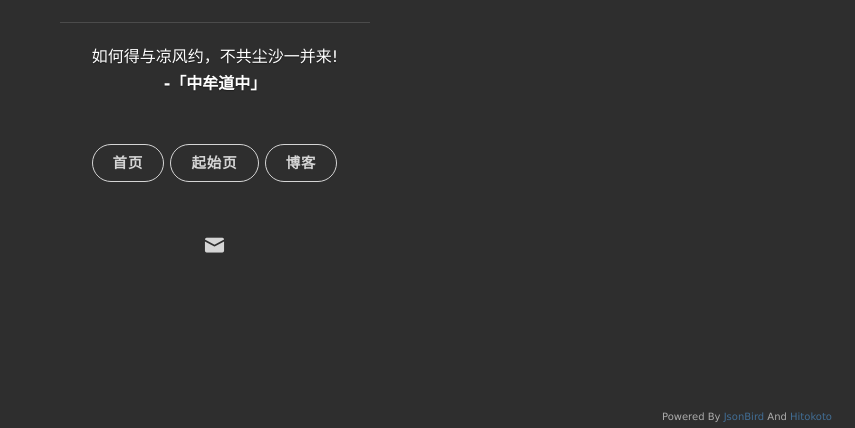
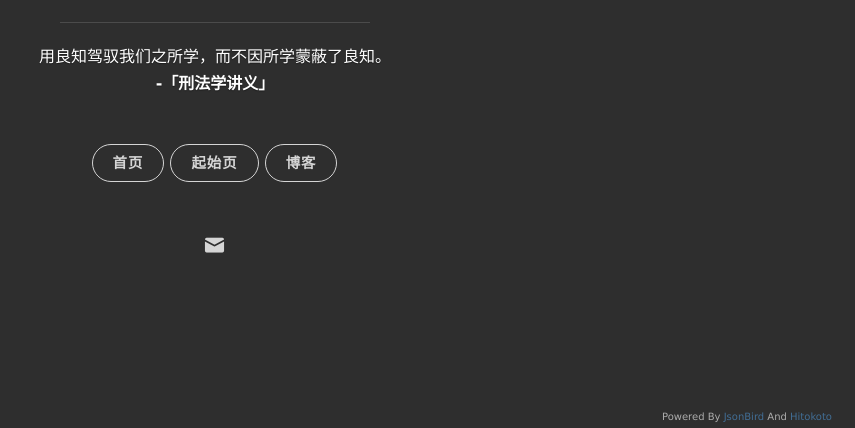
Before and after one commit to KurococLiu/KurococLiu.github.io, a plain HTML site: page index.html in a window 1280 px wide. Shown: the part 372-800 px from the top of the page, without its empty margins (425-1280 px from the left). Drawn offline with Linux system fonts and the light colour scheme; no server answers.

Commit message:
Update index.html

```diff
--- a/index.html
+++ b/index.html
@@ -50,9 +50,9 @@
                     </h1>
                     <p class="panel-cover__subtitle panel-subtitle iUp">Do not be evil</p>
                     <hr class="panel-cover__divider iUp" />
-                    <p id="description" class="panel-cover__description iUp">如何得与凉风约，不共尘沙一并来!
+                    <p id="description" class="panel-cover__description iUp">用良知驾驭我们之所学，而不因所学蒙蔽了良知。
                         <br/>
-                        <strong>-「中牟道中」</strong>
+                        <strong>-「刑法学讲义」</strong>
                     </p>
                     <div class="navigation-wrapper iUp">
                         <div>
```
